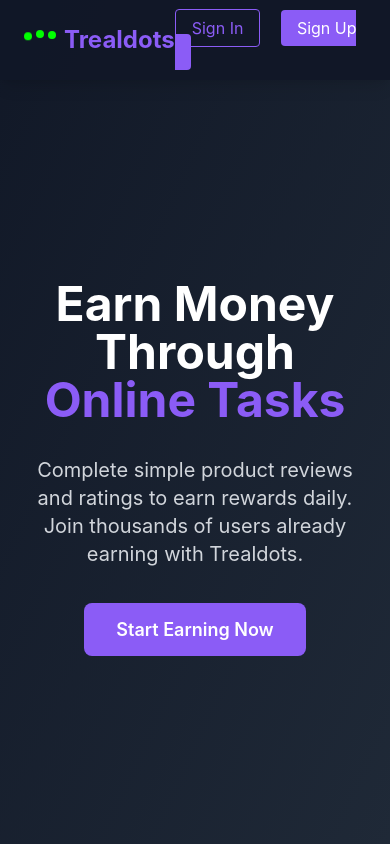
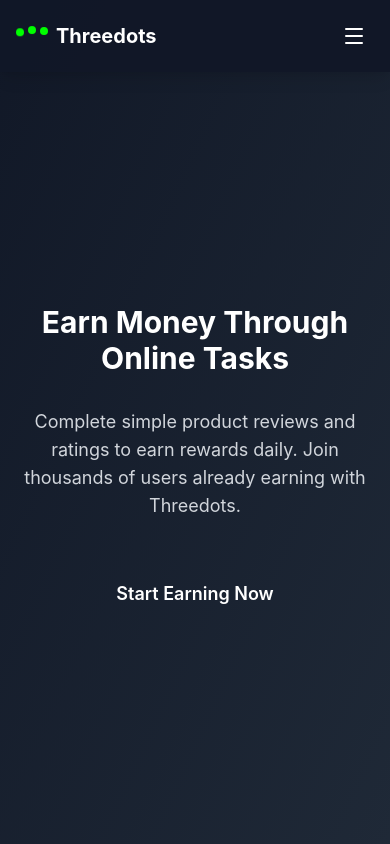
Before and after one commit to task78/trealdots, a plain HTML site: page index.html in a window 390 px wide. Shown: the top 844 px of the page. Drawn offline with nearby package versions, Linux system fonts and the light colour scheme.

Commit message:
Update index.html

```diff
--- a/index.html
+++ b/index.html
@@ -6,11 +6,12 @@
     <title>Threedots-rewardcraft - Earn Money Through Tasks</title>
     <link href="https://cdn.jsdelivr.net/npm/tailwindcss@2.2.19/dist/tailwind.min.css" rel="stylesheet">
     <link rel="stylesheet" href="styles.css">
+    <script src="https://unpkg.com/lucide@latest"></script>
 </head>
 <body class="bg-gray-900 text-white">
     <!-- Navigation -->
     <nav class="fixed w-full bg-gray-900 bg-opacity-95 shadow-lg z-50">
-        <div class="container mx-auto px-6 py-4">
+        <div class="container mx-auto px-4 py-4">
             <div class="flex items-center justify-between">
                 <div class="flex items-center gap-2">
                     <div class="logo-dots">
@@ -18,16 +19,36 @@
                         <div class="dot"></div>
                         <div class="dot"></div>
                     </div>
-                    <div class="text-2xl font-bold text-purple-500">Trealdots</div>
+                    <div class="text-xl md:text-2xl font-bold text-[#00ff00]">Threedots</div>
                 </div>
+
+                <!-- Mobile Menu Button -->
+                <button id="menuBtn" class="md:hidden p-2">
+                    <i data-lucide="menu" class="w-6 h-6"></i>
+                </button>
+
+                <!-- Desktop Navigation -->
                 <div class="hidden md:flex space-x-8">
-                    <a href="#features" class="hover:text-purple-500 transition-colors">Features</a>
-                    <a href="#how-it-works" class="hover:text-purple-500 transition-colors">How It Works</a>
-                    <a href="#earnings" class="hover:text-purple-500 transition-colors">Earnings</a>
+                    <a href="#features" class="hover:text-[#00ff00] transition-colors">Features</a>
+                    <a href="#how-it-works" class="hover:text-[#00ff00] transition-colors">How It Works</a>
+                    <a href="#earnings" class="hover:text-[#00ff00] transition-colors">Earnings</a>
                 </div>
-                <div class="space-x-4">
-                    <a href="./signin/index.html" class="px-4 py-2 text-purple-500 border border-purple-500 rounded hover:bg-purple-500 hover:text-white transition-colors">Sign In</a>
-                    <a href="./signup/index.html" class="px-4 py-2 bg-purple-500 text-white rounded hover:bg-purple-600 transition-colors">Sign Up</a>
+                <div class="hidden md:flex space-x-4">
+                    <a href="./signin/index.html" class="px-4 py-2 text-[#00ff00] border border-[#00ff00] rounded hover:bg-[#00ff00] hover:text-white transition-colors">Sign In</a>
+                    <a href="./signup/index.html" class="px-4 py-2 bg-[#00ff00] text-white rounded hover:bg-[#00cc00] transition-colors">Sign Up</a>
+                </div>
+            </div>
+
+            <!-- Mobile Navigation Menu -->
+            <div id="mobileMenu" class="hidden md:hidden mt-4 pb-4">
+                <div class="flex flex-col space-y-4">
+                    <a href="#features" class="hover:text-[#00ff00] transition-colors">Features</a>
+                    <a href="#how-it-works" class="hover:text-[#00ff00] transition-colors">How It Works</a>
+                    <a href="#earnings" class="hover:text-[#00ff00] transition-colors">Earnings</a>
+                    <div class="flex flex-col space-y-2">
+                        <a href="./signin/index.html" class="px-4 py-2 text-center text-[#00ff00] border border-[#00ff00] rounded hover:bg-[#00ff00] hover:text-white transition-colors">Sign In</a>
+                        <a href="./signup/index.html" class="px-4 py-2 text-center bg-[#00ff00] text-white rounded hover:bg-[#00cc00] transition-colors">Sign Up</a>
+                    </div>
                 </div>
             </div>
         </div>
@@ -35,14 +56,14 @@
 
     <!-- Hero Section -->
     <section class="min-h-screen flex items-center justify-center bg-gradient-to-br from-gray-900 to-gray-800 pt-20">
-        <div class="container mx-auto px-6 py-20 text-center">
-            <h1 class="text-5xl md:text-6xl font-bold mb-8 animate-fade-in">
-                Earn Money Through <span class="text-purple-500">Online Tasks</span>
+        <div class="container mx-auto px-4 py-20 text-center">
+            <h1 class="text-3xl sm:text-4xl md:text-6xl font-bold mb-8 animate-fade-in">
+                Earn Money Through <span class="text-[#00ff00]">Online Tasks</span>
             </h1>
-            <p class="text-xl text-gray-300 mb-12 max-w-2xl mx-auto">
-                Complete simple product reviews and ratings to earn rewards daily. Join thousands of users already earning with Trealdots.
+            <p class="text-lg md:text-xl text-gray-300 mb-12 max-w-2xl mx-auto">
+                Complete simple product reviews and ratings to earn rewards daily. Join thousands of users already earning with Threedots.
             </p>
-            <a href="./dashboard/index.html" class="px-8 py-4 bg-purple-500 text-white rounded-lg text-lg font-semibold hover:bg-purple-600 transition-colors transform hover:scale-105">
+            <a href="./dashboard/index.html" class="inline-block px-6 py-3 md:px-8 md:py-4 bg-[#00ff00] text-white rounded-lg text-lg font-semibold hover:bg-[#00cc00] transition-colors transform hover:scale-105">
                 Start Earning Now
             </a>
         </div>
@@ -140,5 +161,26 @@
             </div>
         </div>
     </footer>
+
+    <script>
+        // Initialize Lucide icons
+        lucide.createIcons();
+
+        // Mobile menu functionality
+        const menuBtn = document.getElementById('menuBtn');
+        const mobileMenu = document.getElementById('mobileMenu');
+
+        menuBtn.addEventListener('click', () => {
+            mobileMenu.classList.toggle('hidden');
+        });
+
+        // Close mobile menu when clicking a link
+        const mobileLinks = mobileMenu.getElementsByTagName('a');
+        Array.from(mobileLinks).forEach(link => {
+            link.addEventListener('click', () => {
+                mobileMenu.classList.add('hidden');
+            });
+        });
+    </script>
 </body>
 </html>
```
